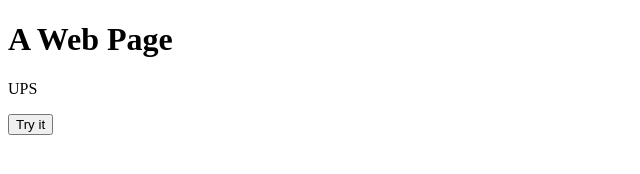
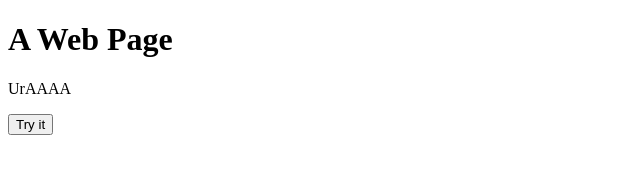
Before and after one commit to CyberLR/Project_1, a plain HTML site: page index.html in a window 1280 px wide. Both pictures are taken after a click on the button "Try it". Shown: the full height of the page, 0-640 px from the left. Drawn offline with Linux system fonts and the light colour scheme.

Commit message:
Update index.html

```diff
--- a/index.html
+++ b/index.html
@@ -3,7 +3,7 @@
 <head>
 <script>
 function myFunction() {
-  document.getElementById("demo").innerHTML = "UPS";
+  document.getElementById("demo").innerHTML = "UrAAAA";
 }
 </script>
 </head>
```
